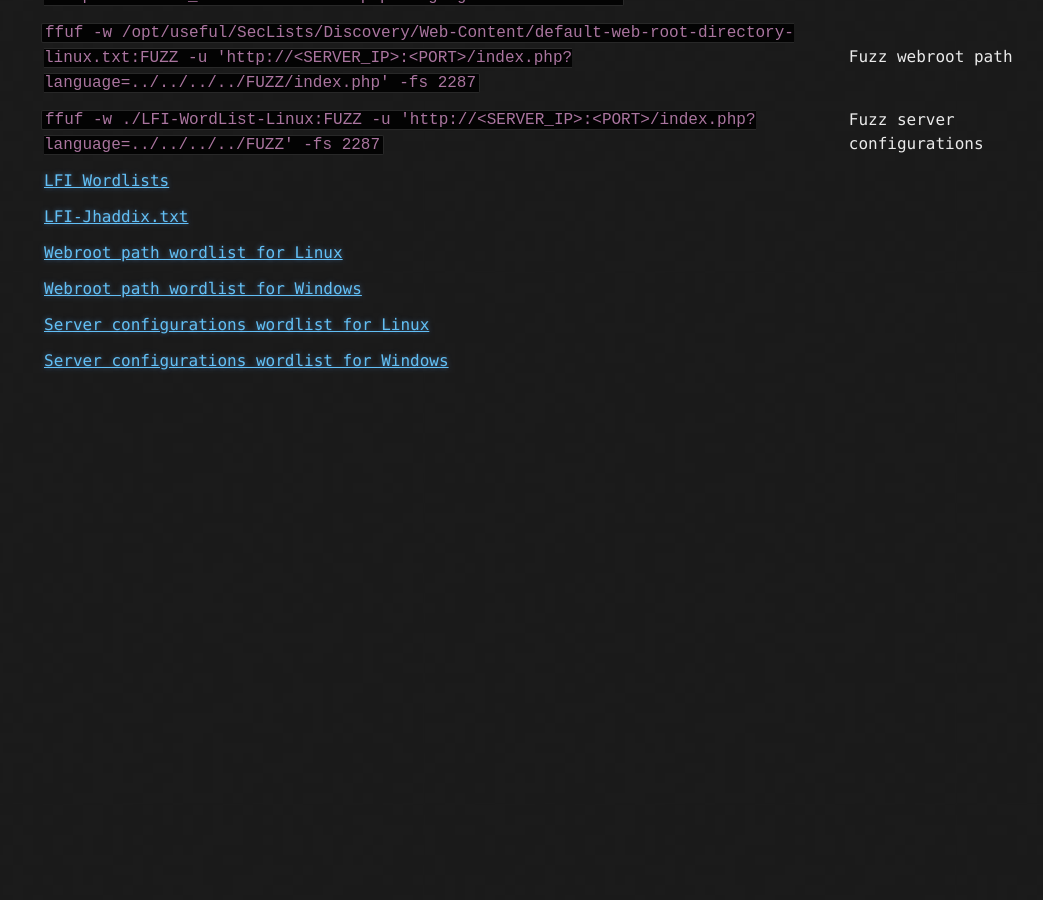
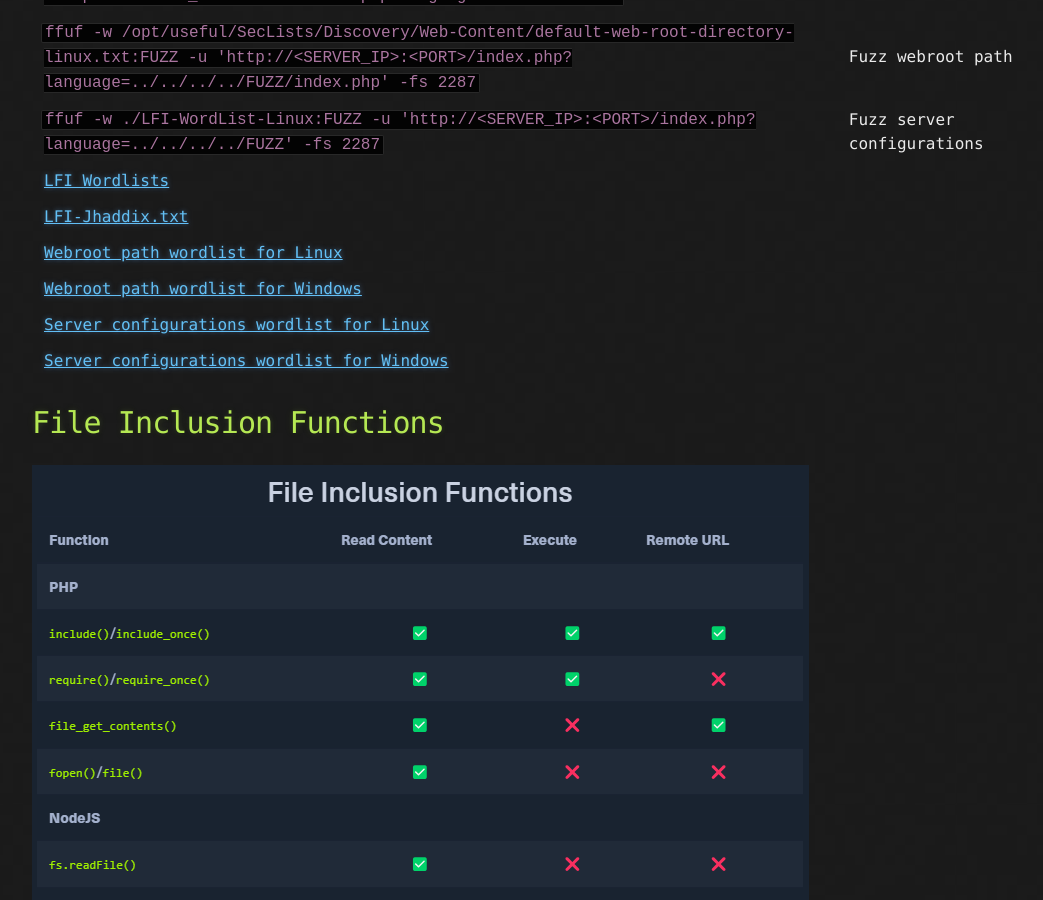
Before and after one commit to HenryEarl/HenryEarl.github.io, a Jekyll site: the page built from docs/HowToDocs/HackTheBox/Cheat-Sheet/LFI/index.md, in a window 1280 px wide and 900 px high, scrolled down 2920 px. Shown: the whole window, without its empty margins (108-1151 px from the left). Built offline with Jekyll 4.4.1, drawn with Linux system fonts in a browser that asks for light colours; our own code applies the rules of GitHub Pages for plain Markdown files; before the commit the page ends 3320 px from its top, so only the background shows below that.

Commit message:
lfi update

```diff
--- a/docs/HowToDocs/HackTheBox/Cheat-Sheet/LFI/index.md
+++ b/docs/HowToDocs/HackTheBox/Cheat-Sheet/LFI/index.md
@@ -57,3 +57,6 @@ title: File Inclusion
 | [Webroot path wordlist for Windows](https://github.com/danielmiessler/SecLists/blob/master/Discovery/Web-Content/default-web-root-directory-windows.txt) ||
 | [Server configurations wordlist for Linux](https://raw.githubusercontent.com/DragonJAR/Security-Wordlist/main/LFI-WordList-Linux) ||
 | [Server configurations wordlist for Windows](https://raw.githubusercontent.com/DragonJAR/Security-Wordlist/main/LFI-WordList-Windows) ||
+
+# File Inclusion Functions
+<img src="/assets/images/File_Inclusion_Functions.png"/>
```
Also changed, not shown: assets/images/File_Inclusion_Functions.png (added).
